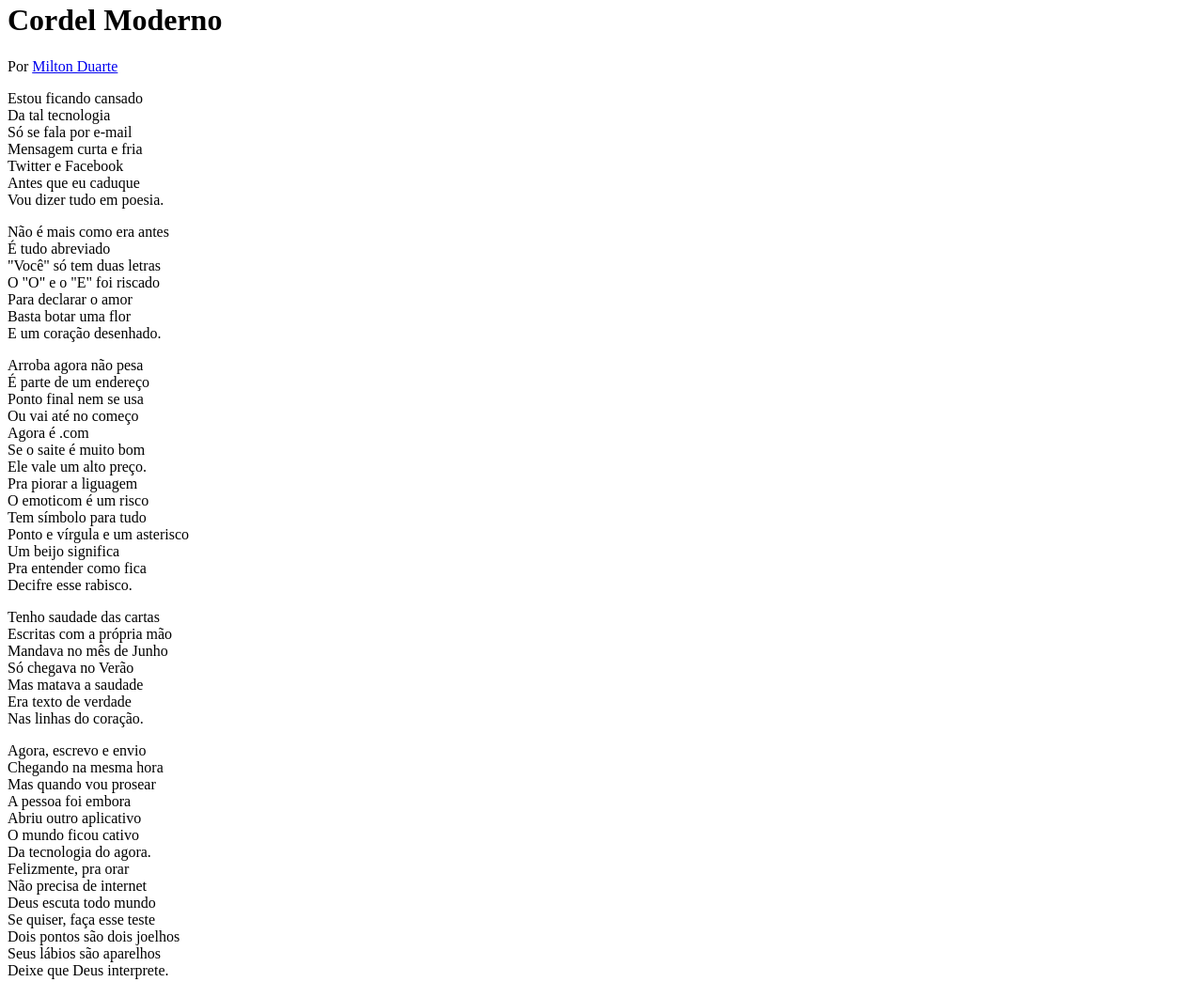
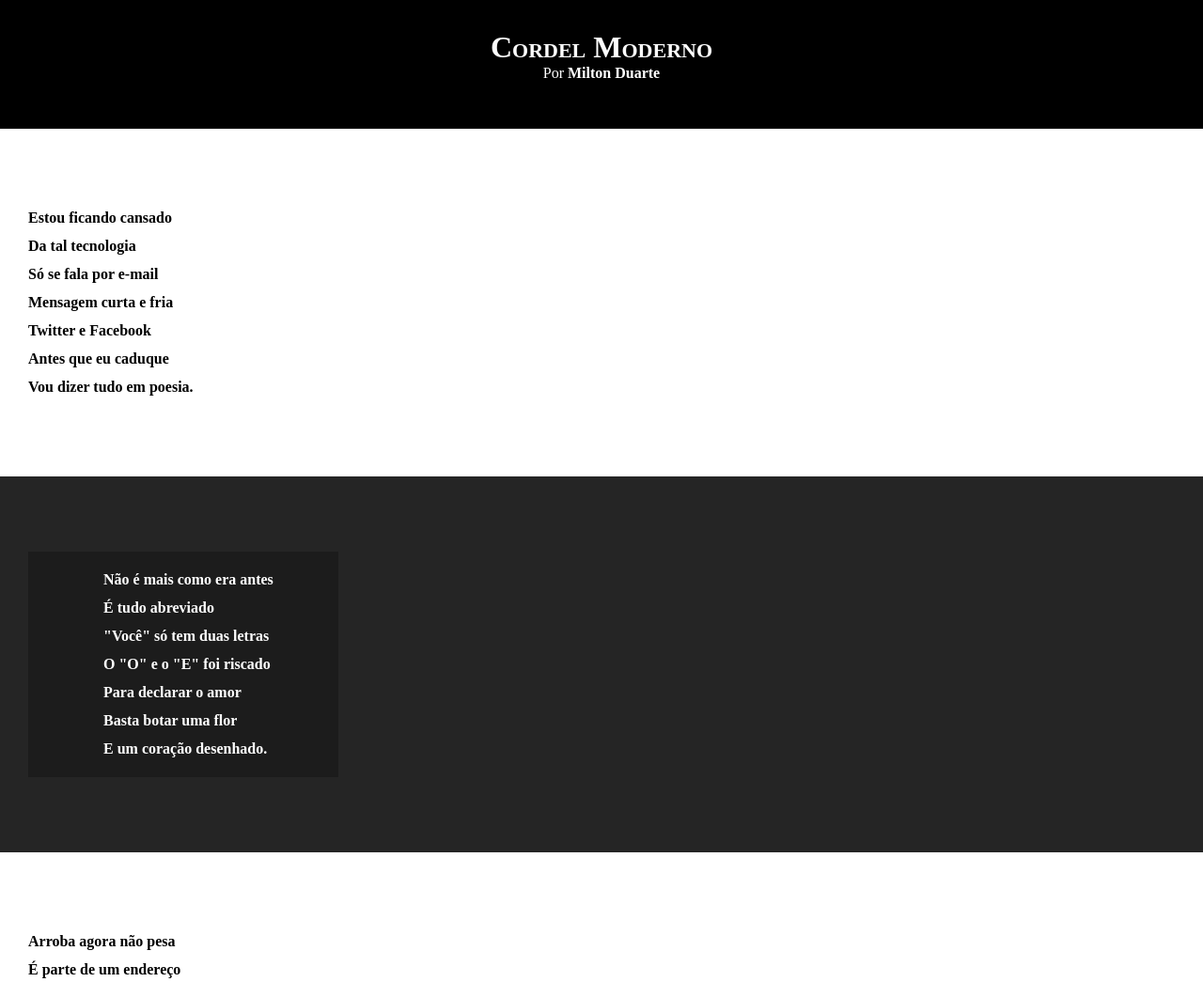
Before and after one commit to Wallison-Greg/Lp-Cordel, a plain HTML site: page index.html in a window 1280 px wide. Shown: the part 18-1063 px from the top of the page at 94% size. Drawn offline with Linux system fonts and the light colour scheme.

Commit message:
Aplicando as primeiras formatações

```diff
--- a/index.html
+++ b/index.html
@@ -5,6 +5,7 @@
     <meta http-equiv="X-UA-Compatible" content="IE=edge">
     <meta name="viewport" content="width=device-width, initial-scale=1.0">
     <link rel="shortcut icon" href="img/favicon-32x32.png" type="image/x-icon">
+    <link rel="stylesheet" href="style/estilo.css">
     <title>Cordel</title>
 </head>
 <body>
@@ -19,7 +20,7 @@
         </nav>
     </header>
     <main>
-        <section>
+        <section class="normal">
             <p>
                 Estou ficando cansado <br>
                 Da tal tecnologia <br>
@@ -30,7 +31,7 @@
                 Vou dizer tudo em poesia.
             </p>
         </section>
-        <section>
+        <section class="imagem">
             <p>
                 Não é mais como era antes <br>
                 É tudo abreviado <br>
@@ -41,7 +42,7 @@
                 E um coração desenhado.
             </p>
         </section>
-        <section>
+        <section class="normal">
             <p>
                 Arroba agora não pesa <br>
                 É parte de um endereço <br>
@@ -49,8 +50,10 @@
                 Ou vai até no começo <br>
                 Agora é .com <br>
                 Se o saite é muito bom <br>
-                Ele vale um alto preço. <br>
+                Ele vale um alto preço.
+            </p>
 
+            <p>
                 Pra piorar a liguagem <br>
                 O emoticom é um risco <br>
                 Tem símbolo para tudo <br>
@@ -60,7 +63,7 @@
                 Decifre esse rabisco.
             </p>
         </section>
-        <section>
+        <section class="imagem">
             <p>
                 Tenho saudade das cartas <br>
                 Escritas com a própria mão <br>
@@ -71,7 +74,7 @@
                 Nas linhas do coração.
             </p>
         </section>
-        <section>
+        <section class="normal">
             <p>
                 Agora, escrevo e envio <br>
                 Chegando na mesma hora <br>
@@ -79,8 +82,10 @@
                 A pessoa foi embora <br>
                 Abriu outro aplicativo <br>
                 O mundo ficou cativo <br>
-                Da tecnologia do agora. <br>
+                Da tecnologia do agora.
+            </p>
 
+            <p>
                 Felizmente, pra orar <br>
                 Não precisa de internet <br>
                 Deus escuta todo mundo <br>
--- /dev/null
+++ b/style/estilo.css
@@ -0,0 +1,58 @@
+@charset "UTF-8";
+
+*{
+    margin: 0px;
+    padding: 0px;
+}
+
+html, body{
+    background-color: darkgray;
+    min-height: 100vh;
+}
+header{
+    background-color: black;
+    color: white;
+    text-align: center;
+}
+header > h1{
+    padding-top: 50px;
+    font-variant: small-caps;
+}
+header p{
+    padding-bottom: 50px;
+}
+a{
+    color: white;
+    text-decoration: none;
+    font-weight: bolder;
+}
+a:hover{
+    text-decoration: underline;
+    color: wheat;
+}
+main > section{
+    padding-top: 10vh;
+    padding-bottom: 10vh;
+    line-height: 30px;
+    padding-left: 30px;
+}
+.imagem > p {
+    background-color: rgba(0, 0, 0, 0.253);
+    width: 250px;
+    padding: 15px 0px 15px 80px;
+}
+.normal{
+    background-color: white;
+    font-weight: bolder;
+}
+.imagem{
+    background-color: rgb(37, 37, 37);
+    color: white;
+    font-weight: bolder;
+}
+footer{
+    background-color: black;
+    text-align: center;
+    color: white;
+    padding: 10px;
+}
```
